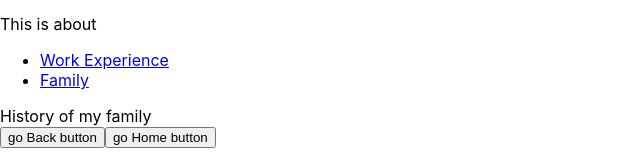
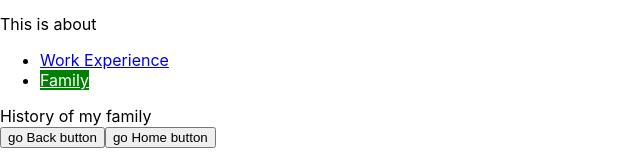
Before and after one commit to goforitrj/router-tutorial, a React (Create React App) app: page /about/family in a window 1280 px wide. Shown: the part 124-284 px from the top of the page, without its empty margins (0-640 px from the left). Built offline with nearby package versions, Linux system fonts and the light colour scheme.

Commit message:
Use NavLink for style

```diff
--- a/src/About.js
+++ b/src/About.js
@@ -1,5 +1,5 @@
 import React from 'react';
-import { Route, Link } from 'react-router-dom';
+import { Route, NavLink } from 'react-router-dom';
 import qs from 'qs';
 import AboutDetail from './AboutDetail';
 import WithRouterSample from './WithRouterSample';
@@ -19,10 +19,26 @@ const About = ({ location }) => {
             <div>
                 <ul>
                     <li>
-                        <Link to="/about/work">Work Experience</Link>
+                        <NavLink
+                            to="/about/work"
+                            activeStyle={{
+                                background: 'tomato',
+                                color: 'white'
+                            }}
+                        >
+                            Work Experience
+                        </NavLink>
                     </li>
                     <li>
-                        <Link to="/about/family">Family</Link>
+                        <NavLink
+                            to="/about/family"
+                            activeStyle={{
+                                background: 'green',
+                                color: 'white'
+                            }}
+                        >
+                            Family
+                        </NavLink>
                     </li>
                 </ul>
             </div>
```
